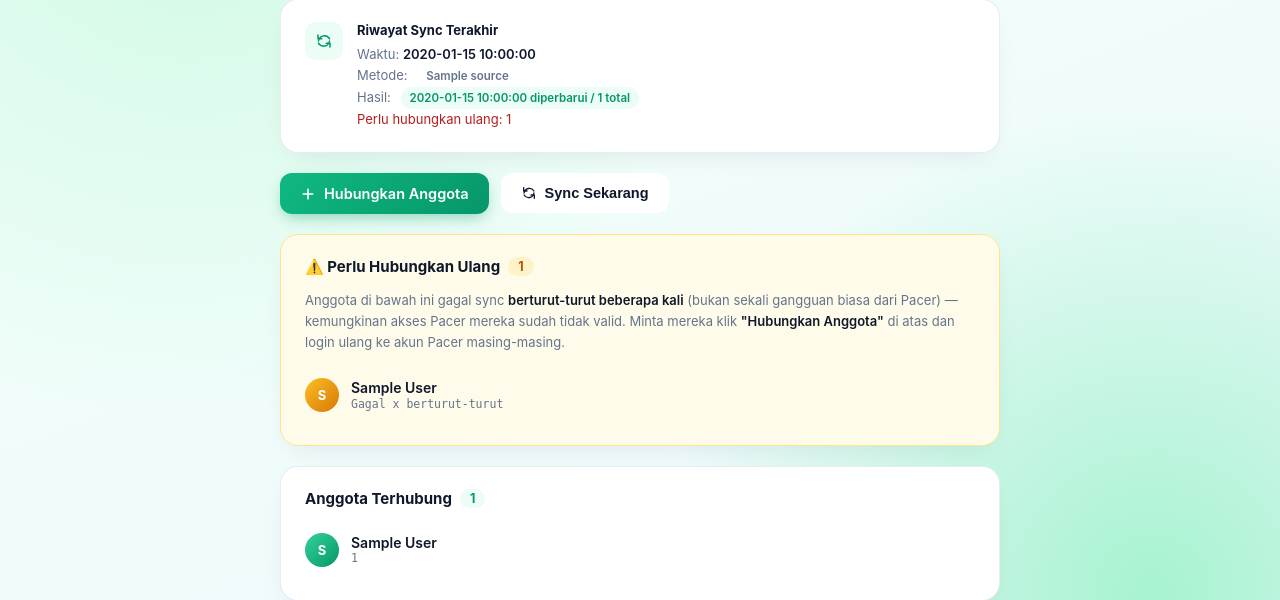
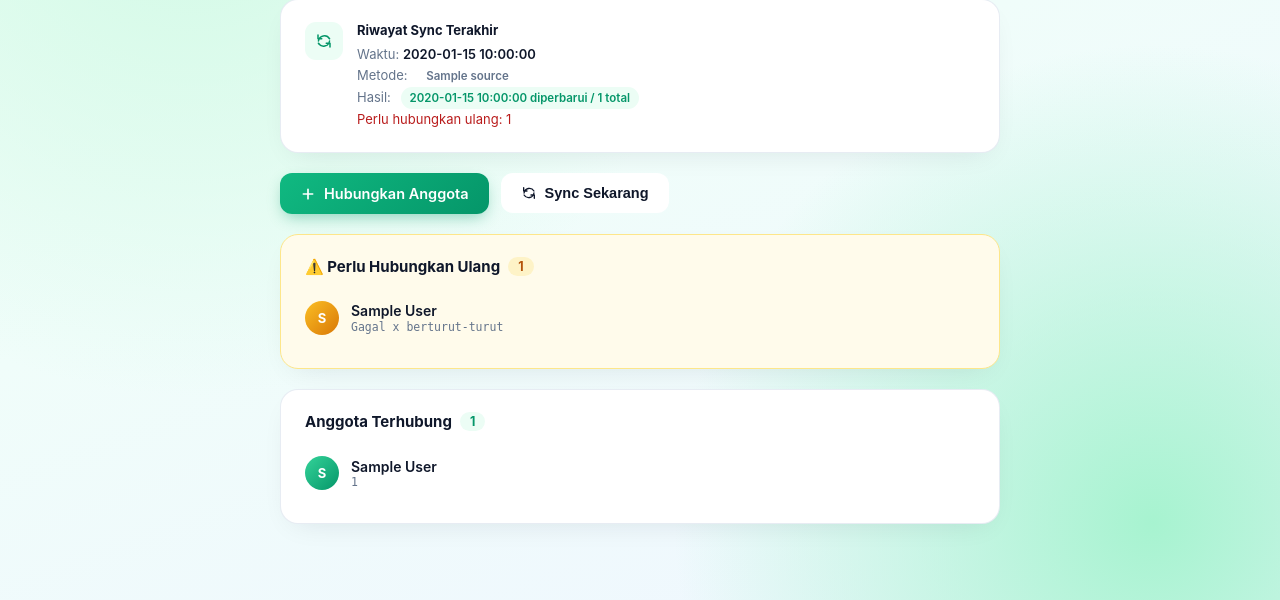
Before and after one commit to aansun/pacer-group-tracker, a Flask app: template templates/index.html in a window 1280 px wide. Shown: the part 210-810 px from the top of the page. Run offline with Flask 3, Linux system fonts and the light colour scheme; the template is opened without the code that fills it: most values are stand-ins (such as "Sample title", 1, 10 or a date in 2020); some libraries are stand-ins or nearby versions.

Commit message:
Hapus paragraf pembuka redundan di card "Perlu Hubungkan Ulang"
Alasan per-anggota sudah ditampilkan langsung di bawah nama masing-masing,
jadi paragraf penjelasan umum di atas daftar tidak diperlukan lagi.

Co-Authored-By: Claude Sonnet 5 <noreply@anthropic.com>

```diff
--- a/templates/index.html
+++ b/templates/index.html
@@ -272,9 +272,6 @@
         ⚠️ Perlu Hubungkan Ulang
         <span class="count-badge warn">{{ needing_reconnect|length }}</span>
       </div>
-      <p class="status-line" style="margin-bottom: 14px;">
-        Anggota di bawah ini gagal sync <b>berturut-turut beberapa kali</b> (bukan sekali gangguan biasa dari Pacer) — kemungkinan akses Pacer mereka sudah tidak valid. Minta mereka klik <b>"Hubungkan Anggota"</b> di atas dan login ulang ke akun Pacer masing-masing.
-      </p>
       <ul class="member-list">
         {% for user_id, member in needing_reconnect.items() %}
           <li class="member-row">
```
